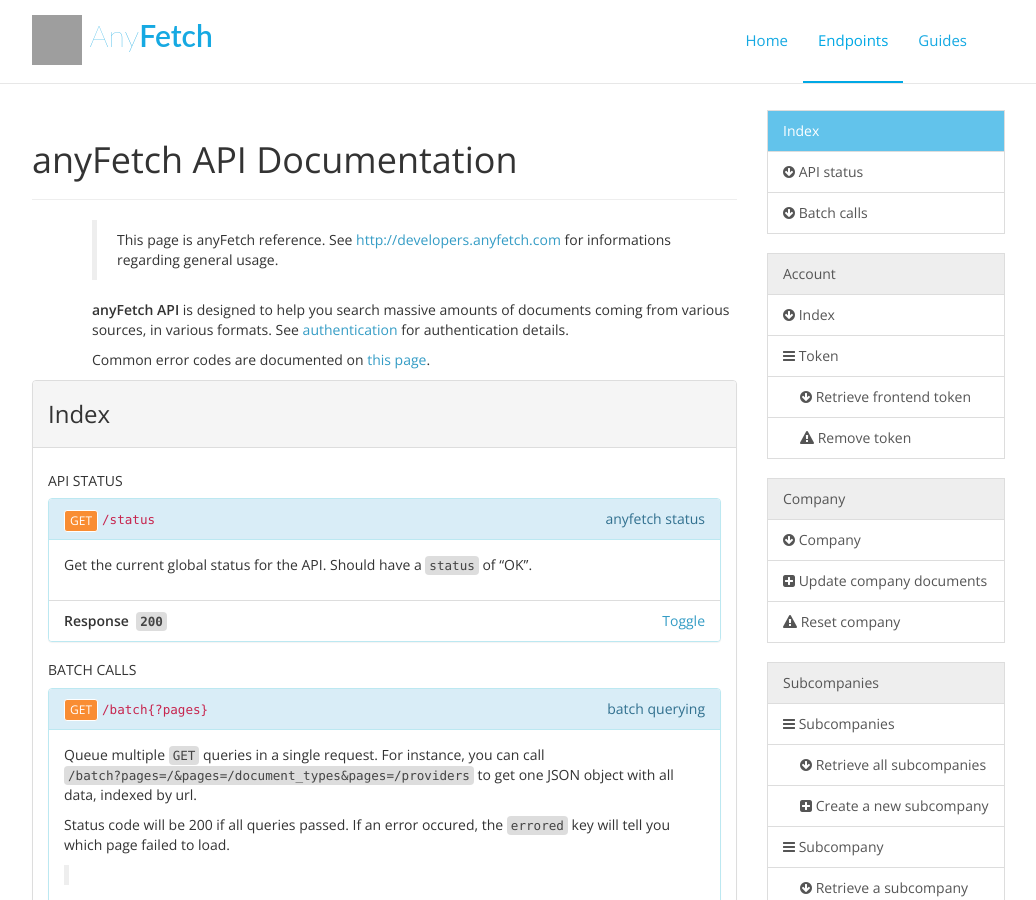
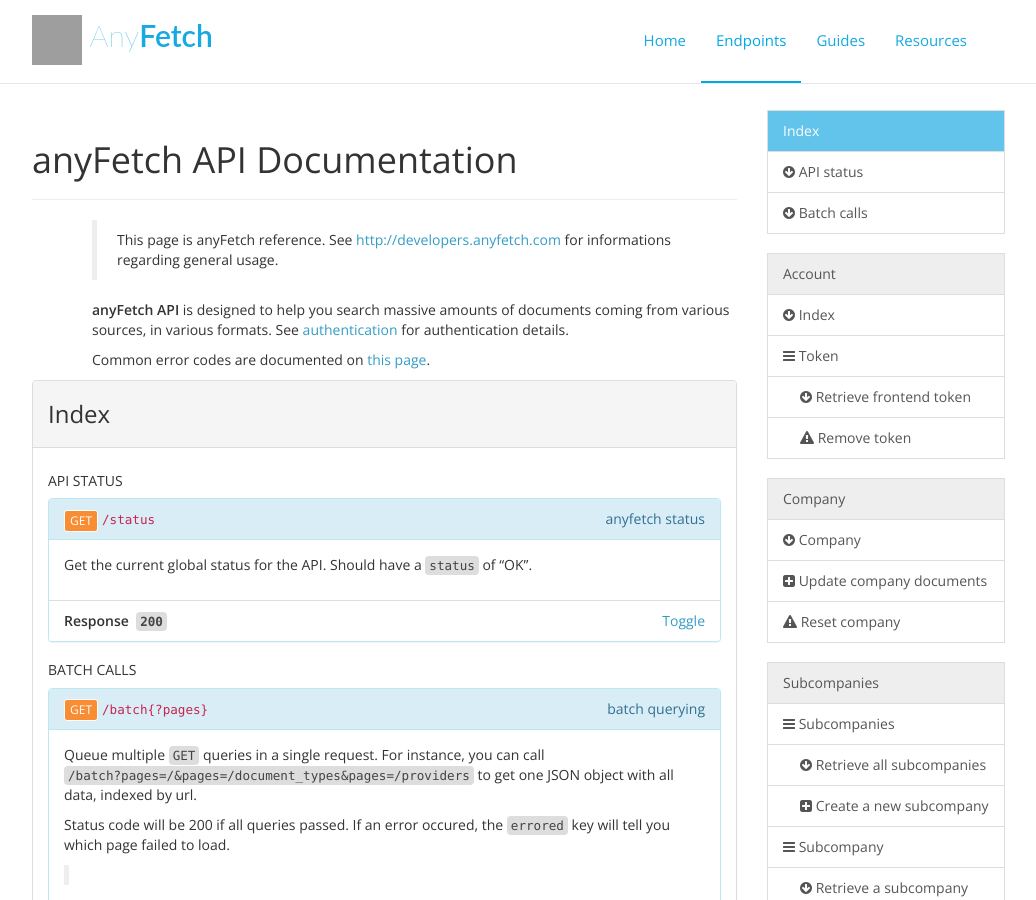
Before and after one commit to AnyFetch/developers.anyfetch.com, a Jekyll site: the page endpoints/index.html, which Jekyll copies as it is, in a window 1280 px wide and 900 px high. Shown: the whole window, without its empty margins (133-1169 px from the left). Built offline with Jekyll 4.4.1, drawn with Linux system fonts in a browser that asks for light colours; nearby versions of some CDN libraries; Markdown is read by kramdown in place of the engine named in the settings; grey boxes are pictures that could not be loaded.

Commit message:
Add link to resources

```diff
--- a/_layouts/aglio.jade
+++ b/_layouts/aglio.jade
@@ -134,6 +134,8 @@
               a.navbar-title(href='/endpoints') Endpoints
             li
               a.navbar-title(href='/guides') Guides
+            li
+              a.navbar-title(href='/resources') Resources
         //
            /.navbar-collapse
       //
--- a/endpoints/index.html
+++ b/endpoints/index.html
@@ -93,7 +93,7 @@
     min-width: 212px;
   }
 }
-</style><link rel="stylesheet" href="/stylesheets/landing.css"></head><body><nav role="navigation" class="navbar navbar-default navbar-fixed-top"><div class="container"><div class="navbar-header"><button type="button" data-toggle="collapse" data-target=".navbar-ex1-collapse" class="navbar-toggle"><span class="sr-only">Toggle navigation</span><span class="icon-bar"></span><span class="icon-bar"></span><span class="icon-bar"></span></button><a href="http://anyfetch.com/" class="navbar-brand"><img src="/images/anyfetch_icon.svg"> Any<strong>Fetch</strong></a></div><!--Collect the nav links, forms, and other content for toggling--><div class="collapse navbar-collapse navbar-right navbar-ex1-collapse"><ul class="nav navbar-nav"><li><a href="/" class="navbar-title">Home</a></li><li class="active"><a href="/endpoints" class="navbar-title">Endpoints</a></li><li><a href="/guides" class="navbar-title">Guides</a></li></ul></div><!--/.navbar-collapse--></div><!--/.container--></nav><div class="container content"><div class="row"><div data-spy="scroll" data-target="#nav" class="col-lg-9 col-md-9 col-sm-9 scroll-spy"><div><header><div class="page-header"><h1 id="top">anyFetch API Documentation</h1></div></header><div class="description"><blockquote>
+</style><link rel="stylesheet" href="/stylesheets/landing.css"></head><body><nav role="navigation" class="navbar navbar-default navbar-fixed-top"><div class="container"><div class="navbar-header"><button type="button" data-toggle="collapse" data-target=".navbar-ex1-collapse" class="navbar-toggle"><span class="sr-only">Toggle navigation</span><span class="icon-bar"></span><span class="icon-bar"></span><span class="icon-bar"></span></button><a href="http://anyfetch.com/" class="navbar-brand"><img src="/images/anyfetch_icon.svg"> Any<strong>Fetch</strong></a></div><!--Collect the nav links, forms, and other content for toggling--><div class="collapse navbar-collapse navbar-right navbar-ex1-collapse"><ul class="nav navbar-nav"><li><a href="/" class="navbar-title">Home</a></li><li class="active"><a href="/endpoints" class="navbar-title">Endpoints</a></li><li><a href="/guides" class="navbar-title">Guides</a></li><li><a href="/resources" class="navbar-title">Resources</a></li></ul></div><!--/.navbar-collapse--></div><!--/.container--></nav><div class="container content"><div class="row"><div data-spy="scroll" data-target="#nav" class="col-lg-9 col-md-9 col-sm-9 scroll-spy"><div><header><div class="page-header"><h1 id="top">anyFetch API Documentation</h1></div></header><div class="description"><blockquote>
 <p>This page is anyFetch reference. See <a href="this page">http://developers.anyfetch.com</a> for informations regarding general usage.</p>
 </blockquote>
 <p><strong>anyFetch API</strong> is designed to help you search massive amounts of documents coming from various sources, in various formats. See <a href="/authentication.html">authentication</a> for authentication details.</p>
```
